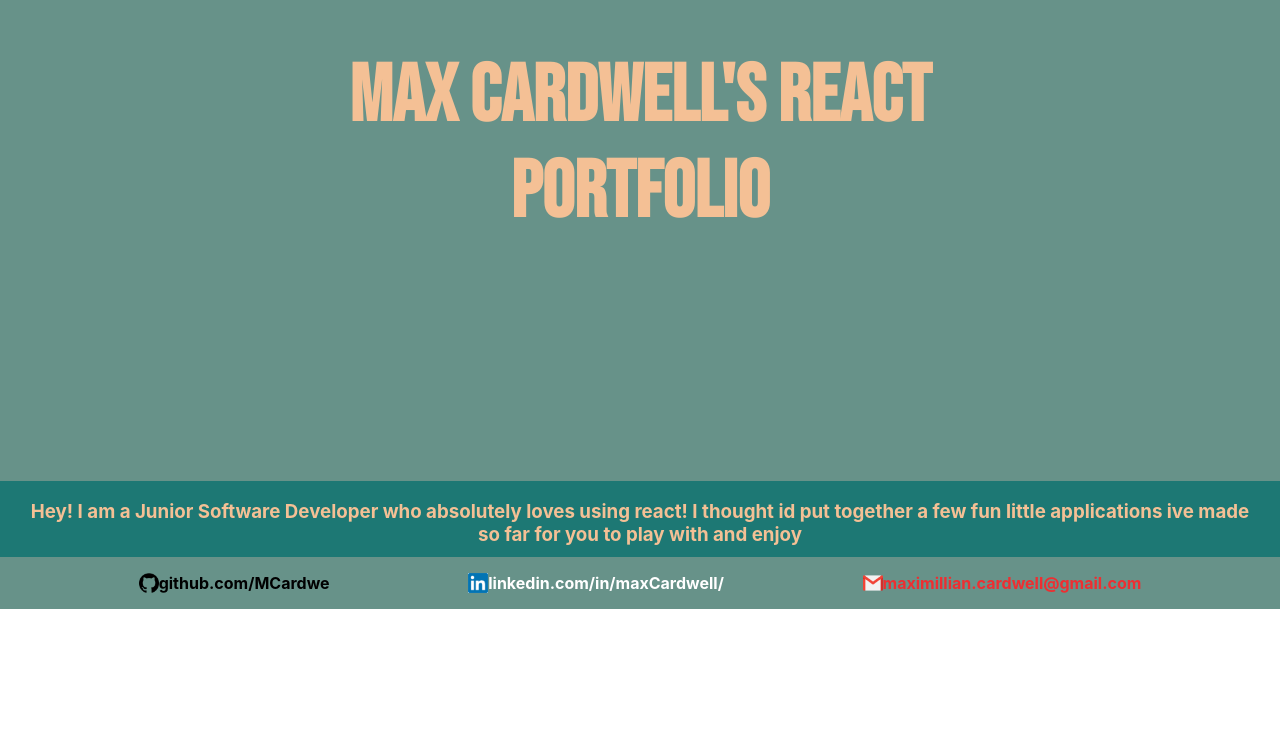
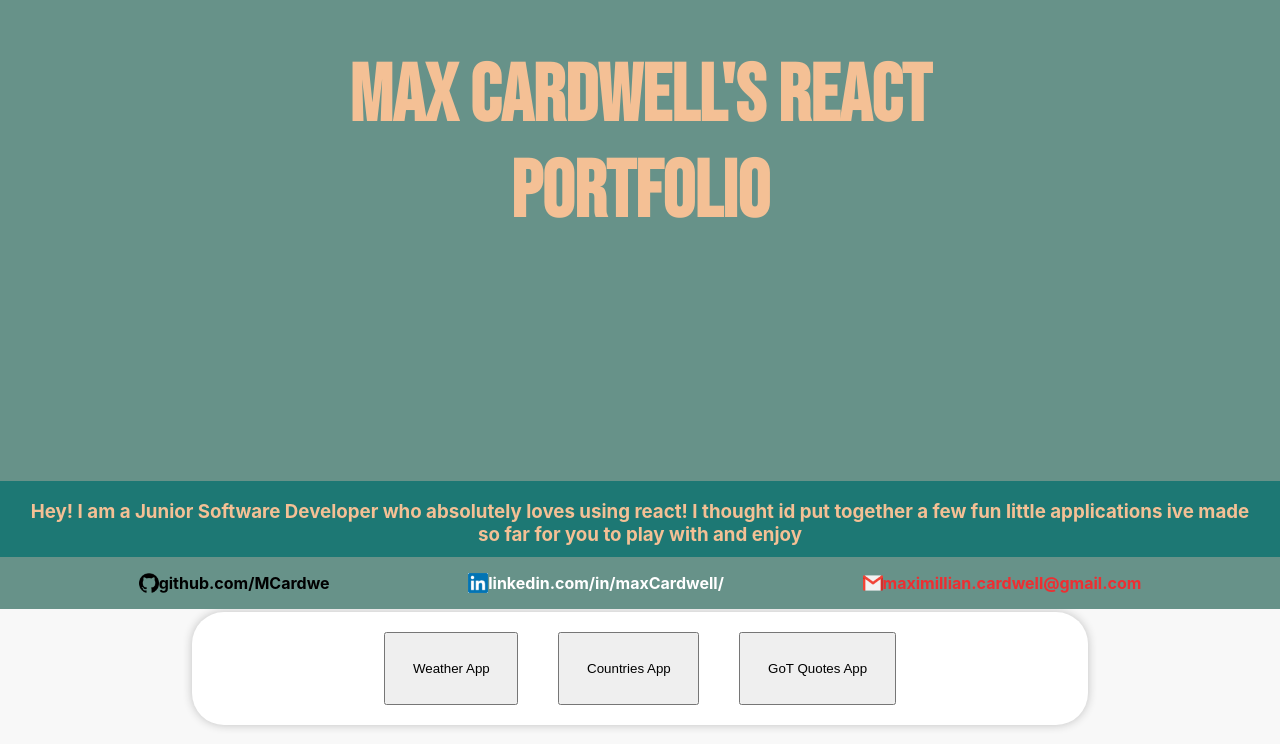
Before and after one commit to MCardwe/max_react_mini_project, a React (Create React App) app: page / in a window 1280 px wide. Shown: the part 191-935 px from the top of the page. Before the commit the page ends 800 px from the top, so only its background shows below. Built offline with nearby package versions, Linux system fonts and the light colour scheme; no server answers.

Commit message:
Fixed bugs with things syncing at wrong times

```diff
--- a/src/App.css
+++ b/src/App.css
@@ -2,6 +2,7 @@
   text-align: center;
   min-height: 100vh;
   margin: 0;
+  background-color: #F8F8F8;
 
   display: grid;
   grid-template-rows: auto 1fr auto;
@@ -12,3 +13,27 @@
   bottom: 0;
   width: 100%;
 }
+
+.buttons > button {
+  padding: 2em;
+  margin: 1.5em;
+}
+
+.main-page {
+  margin-left: auto;
+  margin-right: auto;
+  margin-top: 3em;
+  width: 70%;
+  background-color: #fff;
+  border-radius: 2em;
+  box-shadow: 0 0 10px #C0C0C0;
+  box-shadow: 0 0 10px #C0C0C0;
+}
+
+.weather-today {
+  display: flex;
+}
+
+.endblank {
+  height: 5%;
+}
--- a/src/App.js
+++ b/src/App.js
@@ -27,8 +27,10 @@ function App() {
       <Title>Max Cardwell's React Portfolio</Title>
       <Intro>Hey! I am a Junior Software Developer who absolutely loves using react! I thought id put together a few fun little applications ive made so far for you to play with and enjoy</Intro>
       <MainPage />
+      <h3>Thanks for visiting!</h3>
       <div className='footer'>
       <Footer />
+
       </div>
     </div>
   );
--- a/src/components/Buttons.js
+++ b/src/components/Buttons.js
@@ -1,4 +1,5 @@
 import React from 'react';
+import styled from 'styled-components';
 
 
 const Buttons = ({CountriesClick, QuotesClick, WeatherClick}) => {
@@ -15,11 +16,12 @@ const Buttons = ({CountriesClick, QuotesClick, WeatherClick}) => {
         }
     }
 
+
     return (
-        <div>
-            <button value='weather' onClick={handleClick}>Weather Button</button>
-            <button value='countries' onClick={handleClick}>Countries Button</button>
-            <button value='quotes' onClick={handleClick}>GoT Quotes Button</button>
+        <div className='buttons'>
+            <button value='weather' onClick={handleClick}>Weather App</button>
+            <button value='countries' onClick={handleClick}>Countries App</button>
+            <button value='quotes' onClick={handleClick}>GoT Quotes App</button>
         </div>
     );
 }
--- /dev/null
+++ b/src/components/WeatherNextWeek.js
@@ -0,0 +1,14 @@
+import React from 'react';
+
+
+const WeatherNextWeek = () => {
+
+
+    return (
+        <>
+            <h2>Weather next week</h2>
+        </>
+    );
+}
+
+export default WeatherNextWeek;
--- a/src/components/WeatherSearch.js
+++ b/src/components/WeatherSearch.js
@@ -0,0 +1,28 @@
+import React, {useState} from 'react';
+
+
+const WeatherSearch = ({handleSelect}) => {
+
+    const [locationInput, setLocationInput] = useState('')
+
+    const handleSubmit = (event) => {
+        event.preventDefault()
+        handleSelect(locationInput)
+        setLocationInput('')
+    }
+
+    const handleInput = (event) => {
+        setLocationInput(event.target.value);
+    }
+
+    return (
+        <>
+            <form onSubmit={handleSubmit}>
+                <input type='text' value={locationInput} onChange={handleInput} placeholder='Search Location'/>
+                <button type='submit'>Search</button>
+            </form>
+        </>
+    );
+}
+
+export default WeatherSearch;
--- /dev/null
+++ b/src/components/WeatherShow.js
@@ -0,0 +1,17 @@
+import React from 'react';
+import WeatherNextWeek from './WeatherNextWeek';
+import WeatherToday from './WeatherToday';
+
+
+const WeatherShow = () => {
+
+
+    return (
+        <div className='weather-show'>
+            <WeatherToday />
+            <WeatherNextWeek />
+        </div>
+    );
+}
+
+export default WeatherShow;
--- /dev/null
+++ b/src/components/WeatherToday.js
@@ -0,0 +1,18 @@
+import React,{useContext} from 'react';
+import LocationContext from '../context/LocationContext';
+
+
+const WeatherToday = () => {
+
+
+    const {weather} = useContext(LocationContext);
+
+
+    return (
+        <div className='weather-today'>
+            <img src={weather.currentConditions.iconURL} />
+        </div>
+    );
+}
+
+export default WeatherToday;
--- a/src/containers/MainPage.js
+++ b/src/containers/MainPage.js
@@ -1,11 +1,27 @@
-import React, {useState} from 'react';
+import React, {useState, useEffect} from 'react';
 import Buttons from '../components/Buttons';
 import CountriesApp from './CountriesApp';
 import GoTQuotesApp from './GoTQuotesApp';
 import WeatherApp from './WeatherApp';
+import LocationContext from '../context/LocationContext';
 
 const MainPage = () => {
 
+    const [location, setLocation] = useState('edinburgh');
+    const [weather, setWeather] = useState({});
+
+    const getWeather = () => {
+        fetch("https://weatherdbi.herokuapp.com/data/weather/" + location)
+        .then(response => response.json())
+        .then(data => setWeather(data));
+    }
+    useEffect(() => {
+        getWeather();
+    }, [location])
+
+    const handleWeatherSelect = (location) => {
+        setLocation(location);
+    }
 
     const [weatherClicked, setWeatherClicked] = useState(false);
     const [countriesClicked, setCountriesClicked] = useState(false);
@@ -31,13 +47,16 @@ const MainPage = () => {
 
 
 
+
     return (
-        <>
+        <div className='main-page'>
             <Buttons CountriesClick={handleCountriesClick} QuotesClick={handleQuotesClick} WeatherClick={handleWeatherClick}/>
-            { weatherClicked ? <WeatherApp /> : null}
+            <LocationContext.Provider value={{weather}}>
+            { weatherClicked ? <WeatherApp handleSelect={handleWeatherSelect}/> : null}
+            </LocationContext.Provider>
             { countriesClicked ? <CountriesApp /> : null}
             { gotQuotesClicked ? <GoTQuotesApp /> : null}
-        </>
+        </div>
     );
 }
 
--- a/src/containers/WeatherApp.js
+++ b/src/containers/WeatherApp.js
@@ -1,12 +1,18 @@
-import React from 'react';
+import React, {useState, useEffect, useContext} from 'react';
+import WeatherSearch from '../components/WeatherSearch';
+import WeatherShow from '../components/WeatherShow';
+import LocationContext from '../context/LocationContext';
 
 
-const WeatherApp = () => {
+const WeatherApp = ({handleSelect}) => {
 
+    const {weather} = useContext(LocationContext);
 
     return (
         <>
-            <h2>Weather!</h2>
+            <h2>Here is my weather app, feel free to have a play around!</h2>
+            <WeatherSearch handleWeatherSelect={handleSelect}/>
+            { weather ? <WeatherShow /> : null}
         </>
     );
 }
--- /dev/null
+++ b/src/context/LocationContext.js
@@ -0,0 +1,5 @@
+import React, {createContext} from 'react';
+
+const LocationContext = createContext();
+
+export default LocationContext;
```
Also changed, not shown: src/components/WeatherInfo.js (deleted).
